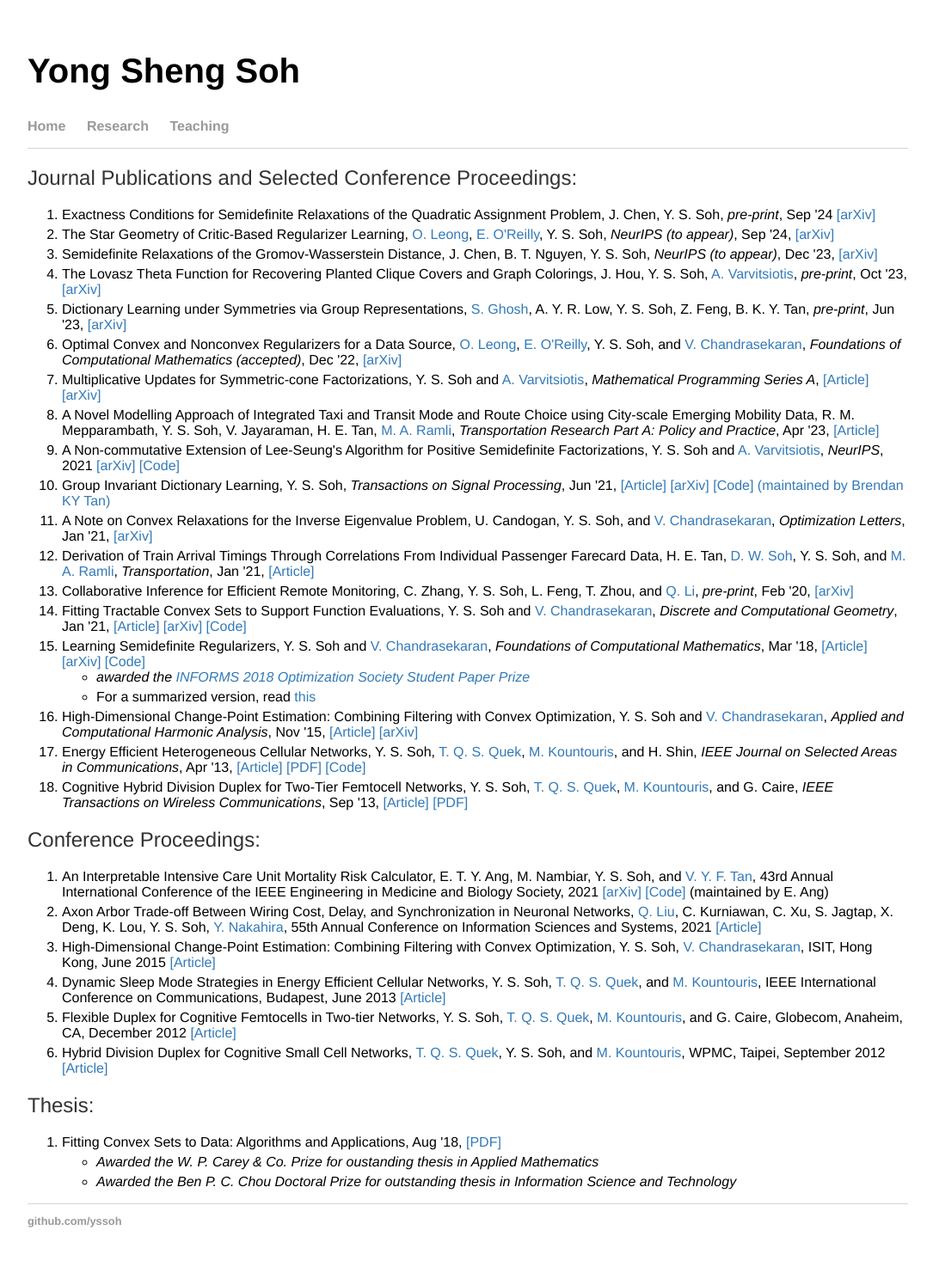
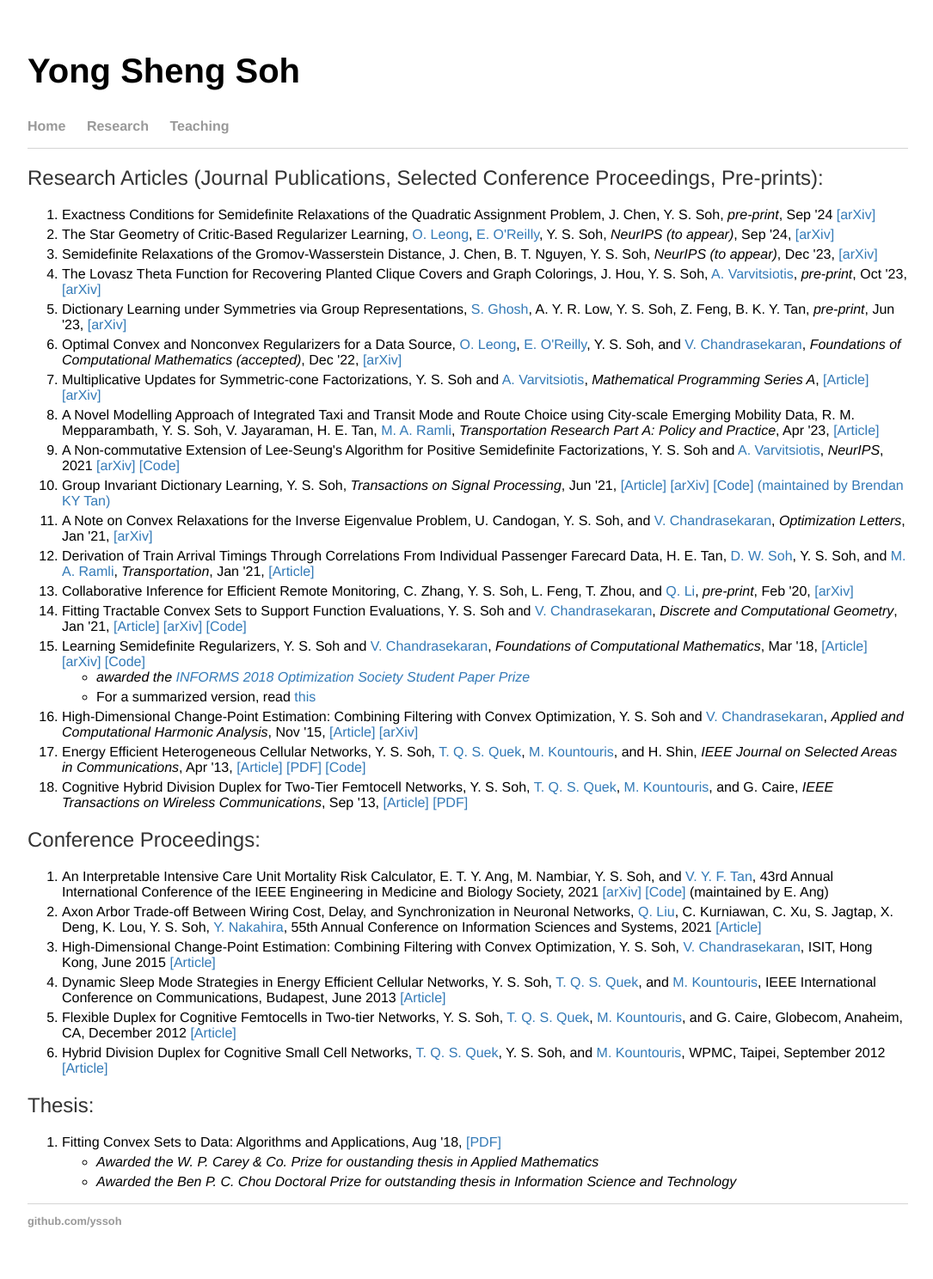
Before and after one commit to yssoh/yssoh.github.io, a Jekyll site: the page built from research/index.html, in a window 1280 px wide. Shown: the whole page at 86% size, without its empty margins (96-1181 px from the left). Built offline with Jekyll 4.4.1, drawn with Linux system fonts in a browser that asks for light colours.

Commit message:
Update index.html

```diff
--- a/research/index.html
+++ b/research/index.html
@@ -4,7 +4,7 @@ title: Yong Sheng Soh
 ---
 
 <div class="blurb">
-  <h2>Journal Publications and Selected Conference Proceedings:</h2>
+  <h2>Research Articles (Journal Publications, Selected Conference Proceedings, Pre-prints):</h2>
    <ol>
     <li>Exactness Conditions for Semidefinite Relaxations of the Quadratic Assignment Problem, J. Chen, Y. S. Soh, <i>pre-print</i>, Sep '24 <a href = "https://arxiv.org/abs/2409.08802">[arXiv]</a></li>
     <li>The Star Geometry of Critic-Based Regularizer Learning, <a href ="https://www.oscarleong.com/">O. Leong</a>, <a href ="https://sites.google.com/view/eliza-oreilly/home">E. O'Reilly</a>, Y. S. Soh, <i>NeurIPS (to appear)</i>, Sep '24, <a href = "https://arxiv.org/abs/2408.16852">[arXiv]</a></li>
```
